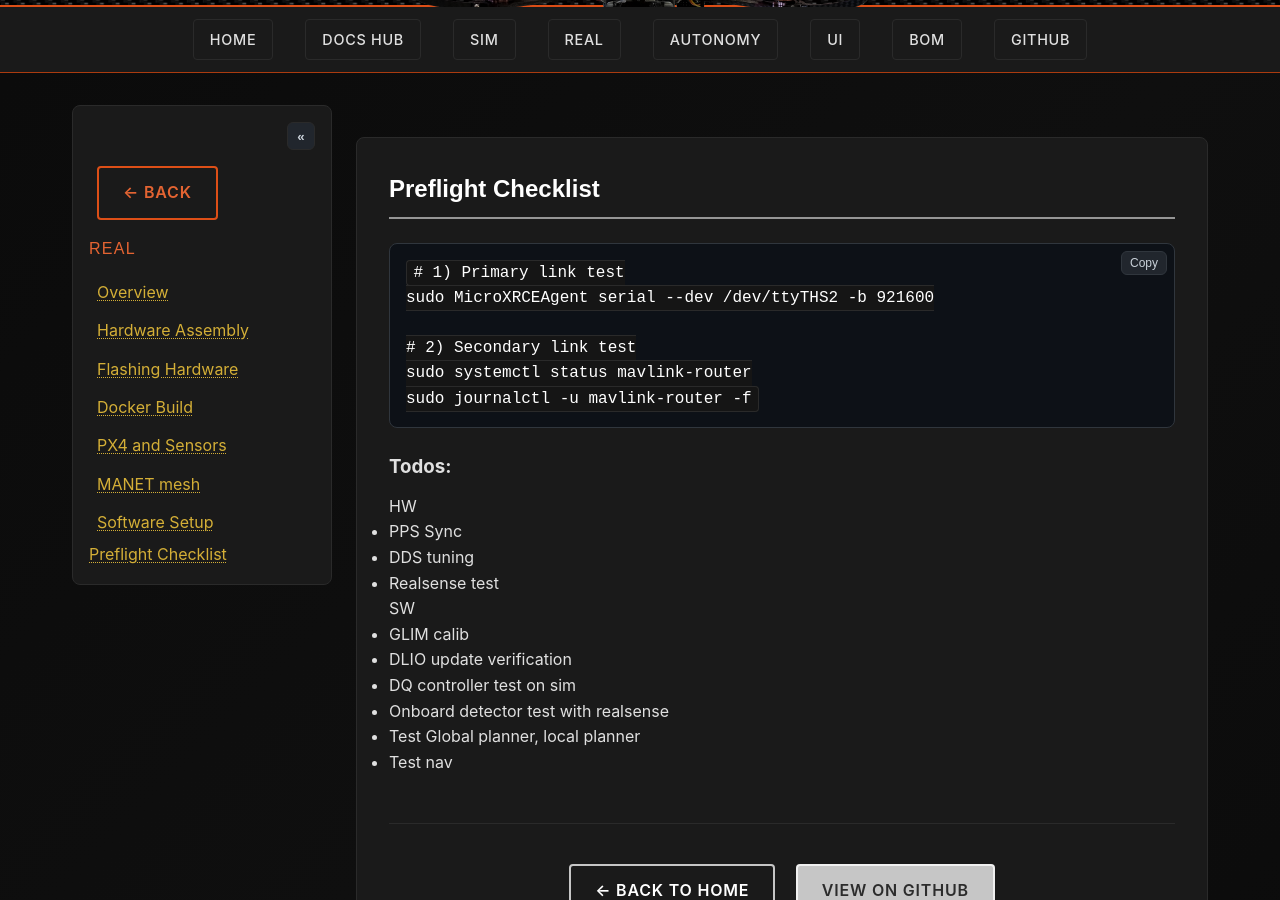
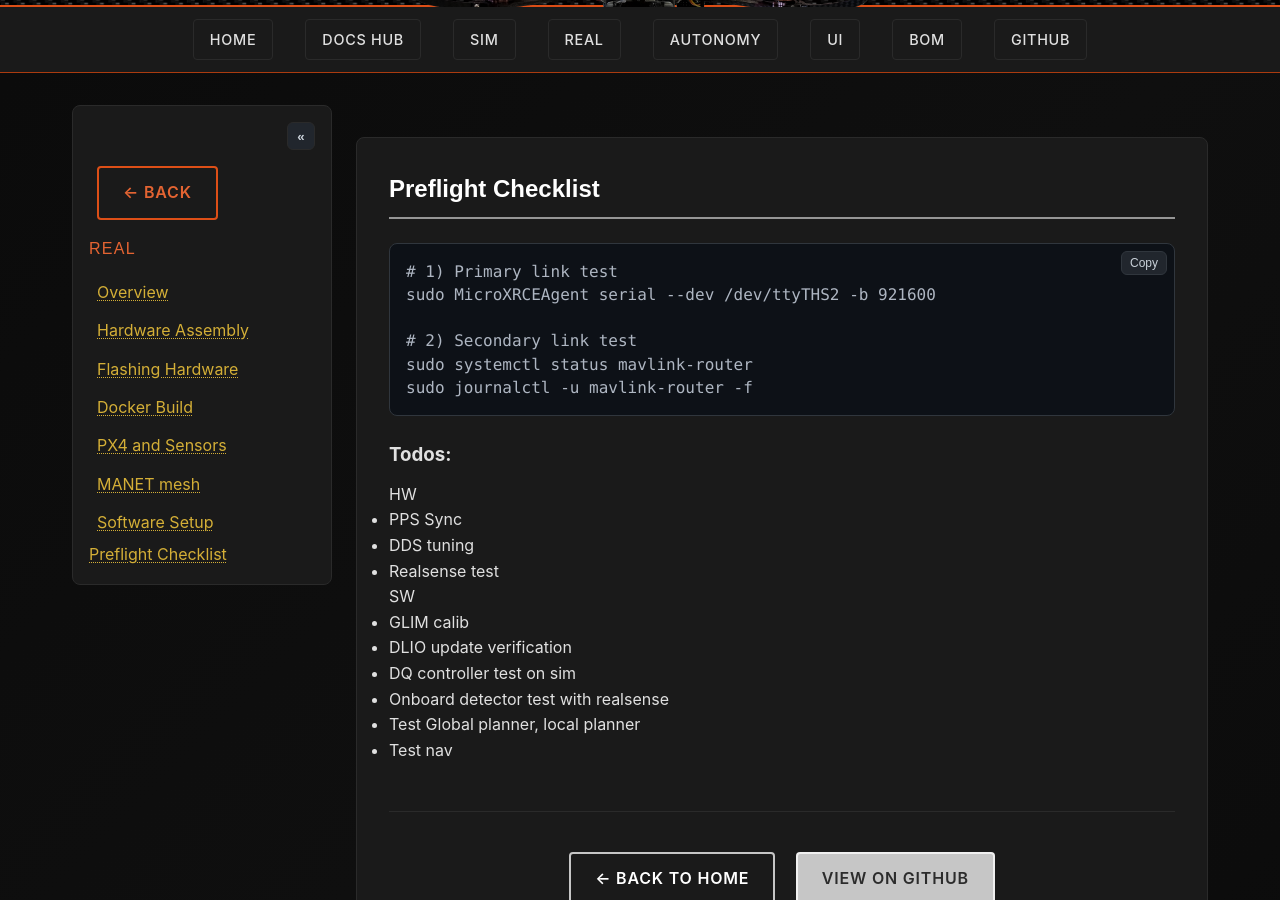
Before and after one commit to SasaKuruppuarachchi/agipix, a Jekyll site: the page built from docs/real/7_preflight_checklist.md, in a window 1280 px wide and 900 px high, scrolled down 206 px. Built offline with Jekyll 4.4.1, drawn with Linux system fonts in a browser that asks for light colours.

Commit message:
Refactor code block styles for improved readability and consistency

```diff
--- a/assets/css/style.scss
+++ b/assets/css/style.scss
@@ -821,9 +821,10 @@ a:not(.btn):not(.nav-link):hover {
   border-radius: 8px;
   border: 1px solid #30363d;
   background: #0d1117;
-  color: #c9d1d9;
-  font-family: ui-monospace, SFMono-Regular, SF Mono, Menlo, Consolas, Liberation Mono, monospace;
+  color: #aeb6c2;
+  font-family: ui-monospace, SFMono-Regular, SF Mono, Menlo, Consolas, Liberation Mono, DejaVu Sans Mono, monospace;
   line-height: 1.45;
+  text-indent: 0;
 }
 
 .doc-content .highlighter-rouge,
@@ -837,6 +838,20 @@ a:not(.btn):not(.nav-link):hover {
   border: 1px solid #30363d;
   border-radius: 6px;
   padding: 0.15rem 0.35rem;
+}
+
+/* Remove inner code box inside fenced blocks (GitHub-like behavior) */
+.doc-content pre code,
+.doc-content .highlight pre code,
+.doc-content .highlighter-rouge pre code {
+  background: transparent;
+  border: 0;
+  border-radius: 0;
+  padding: 0;
+  margin: 0;
+  color: inherit;
+  font-family: inherit;
+  text-indent: 0;
 }
 
 /* Responsive Design */
```
